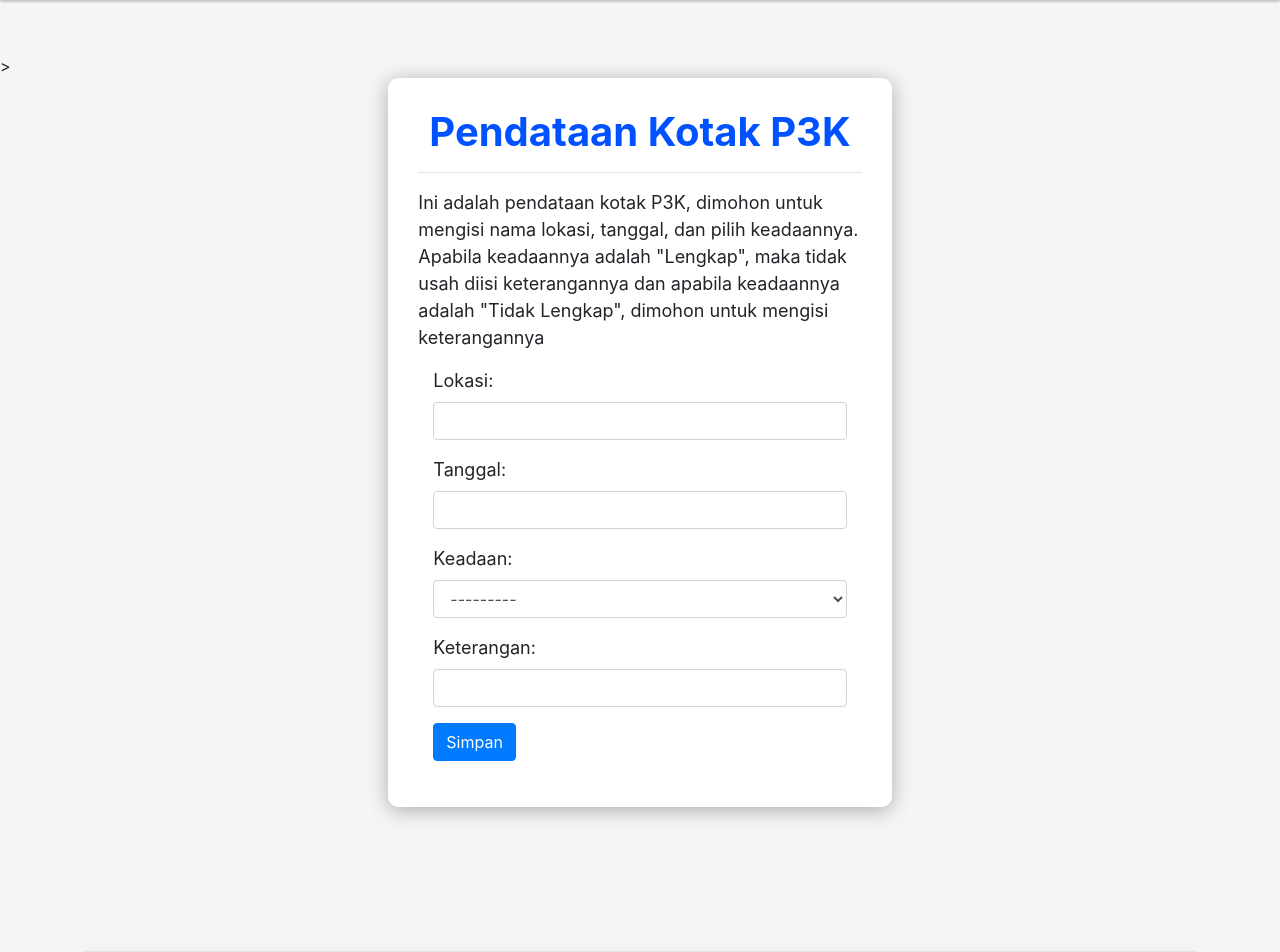
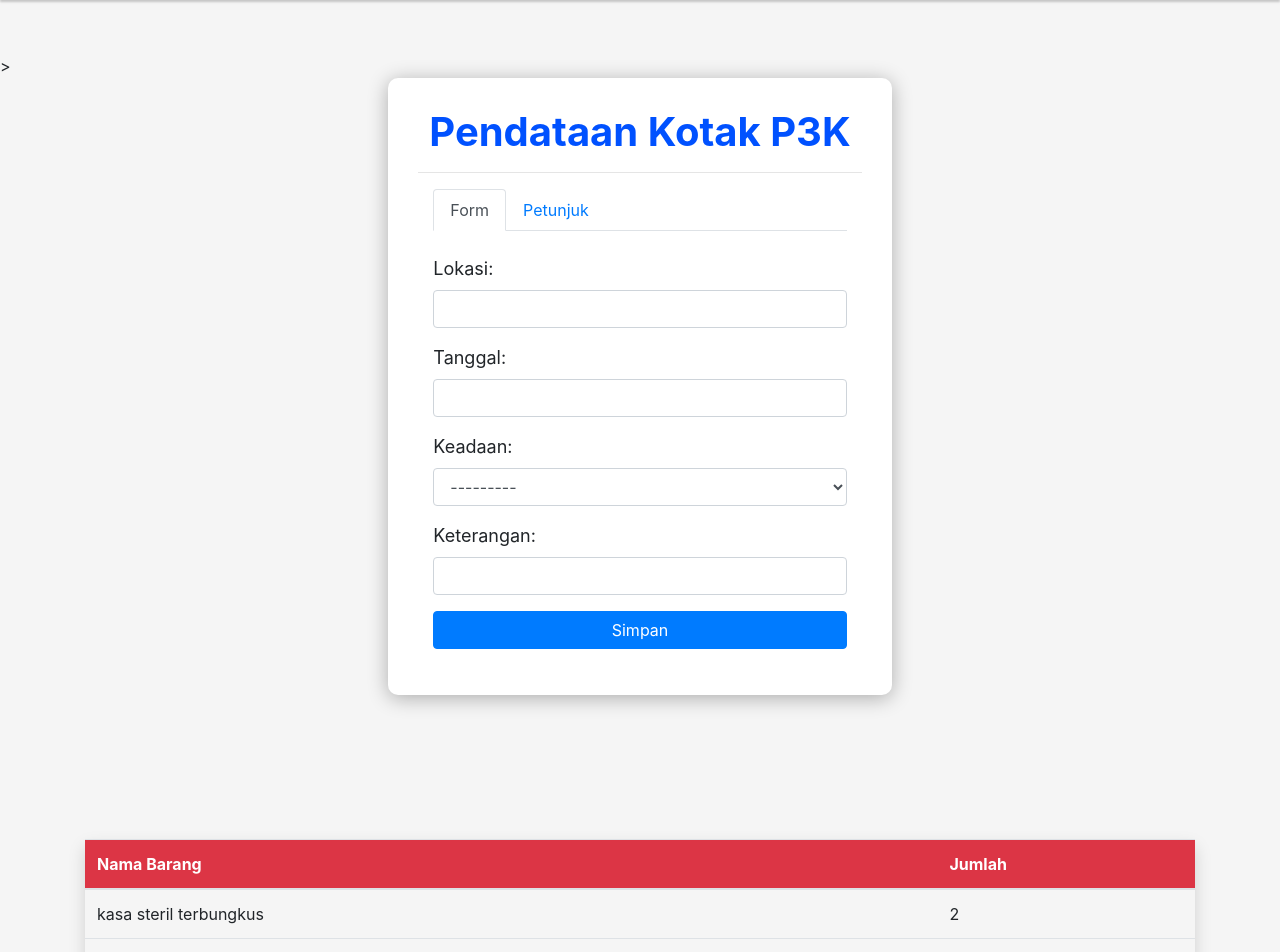
Before and after one commit to rickosong/projek-sekolah, a Django app: page /p3k/ in a window 1280 px wide. Shown: the part 66-1018 px from the top of the page. Run offline with Django 3.2, Linux system fonts and the light colour scheme; data comes from the database, SQL or seed files in the repository; some libraries are stand-ins or nearby versions.

Commit message:
membuat tab di page p3k dan menambahkan code di css nya

```diff
--- a/static/css/p3k.css
+++ b/static/css/p3k.css
@@ -92,3 +92,12 @@ li.nav-item a.dropdown-item:hover {
   display: block;
 }
 /*navbar end*/
+
+/* tabs */
+.nav-tabs a.nav-link:hover {
+  background-color: rgb(0, 81, 255);
+  color: white;
+  font-weight: 400;
+  text-decoration: white none;
+  text-transform: capitalize;
+}
--- a/templates/p3k.html
+++ b/templates/p3k.html
@@ -58,19 +58,45 @@
           <form action="" method="POST" class="form-container">
               <h1>Pendataan kotak P3K</h1>
               <hr>
-              <p>Ini adalah pendataan kotak P3K, dimohon untuk mengisi nama lokasi, tanggal, dan pilih keadaannya. Apabila keadaannya adalah "Lengkap", maka tidak usah diisi keterangannya dan apabila keadaannya adalah "Tidak Lengkap", dimohon untuk mengisi keterangannya </p>
-            <div class="form-group col-md-12">
-              {% csrf_token %}
 
-              {{ form.as_p }}
+              <div class="container">
+                <ul class="nav nav-tabs" id="myTab" role="tablist">
+                  <li class="nav-item" role="presentation">
+                    <a class="nav-link active" id="home-tab" data-toggle="tab" href="#form" role="tab" aria-controls="home" aria-selected="true">Form</a>
+                  </li>
+                  <li class="nav-item" role="presentation">
+                    <a class="nav-link" id="profile-tab" data-toggle="tab" href="#petunjuk" role="tab" aria-controls="profile" aria-selected="false">Petunjuk</a>
+                  </li>
+              </ul>
+            </div>
 
-              <button class="btn btn-primary">Simpan</button>
+            <div class="tab-content" id="myTabContent">
+             <div class="tab-pane fade show active" id="form" role="tabpanel" aria-labelledby="home-tab">
+                <div class="form-group col-md-12">
+                  <br>
 
-            <div class="form-group">
-          </form>
+                  {% csrf_token %}
+
+                  {{ form.as_p }}
+
+                  <button class="btn btn-primary btn-block">Simpan</button>
+
+                  </form>
+                </div>
+              </div>
+              <div class="tab-pane fade" id="petunjuk" role="tabpanel" aria-labelledby="profile-tab">
+                <br>
+                <h2>Petunjuk</h2>
+                <br>
+                   <p>Ini adalah pendataan kotak P3K, dimohon untuk mengisi nama lokasi, tanggal, dan pilih keadaannya. Apabila keadaannya adalah "Lengkap", maka tidak usah diisi keterangannya dan apabila keadaannya adalah "Tidak Lengkap", dimohon untuk mengisi keterangannya </p>
+              </div>
+            </div>
         </section>
       </section>
     </section>
+
+
+
     <br><br><br><br><br><br>
 
     <div class="container justify-content-center">
```
